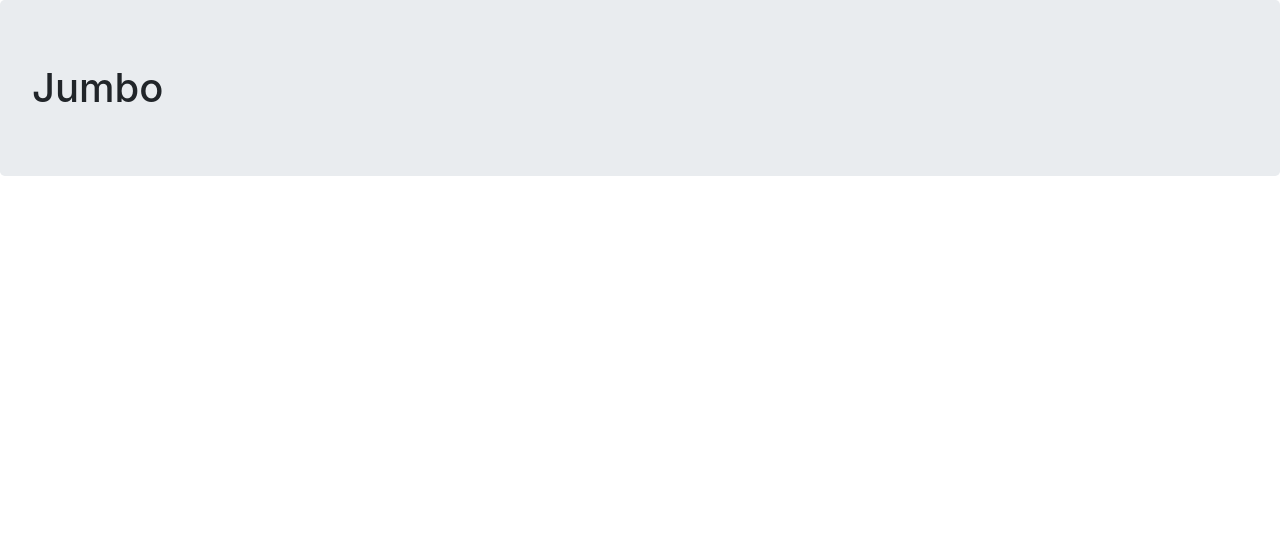
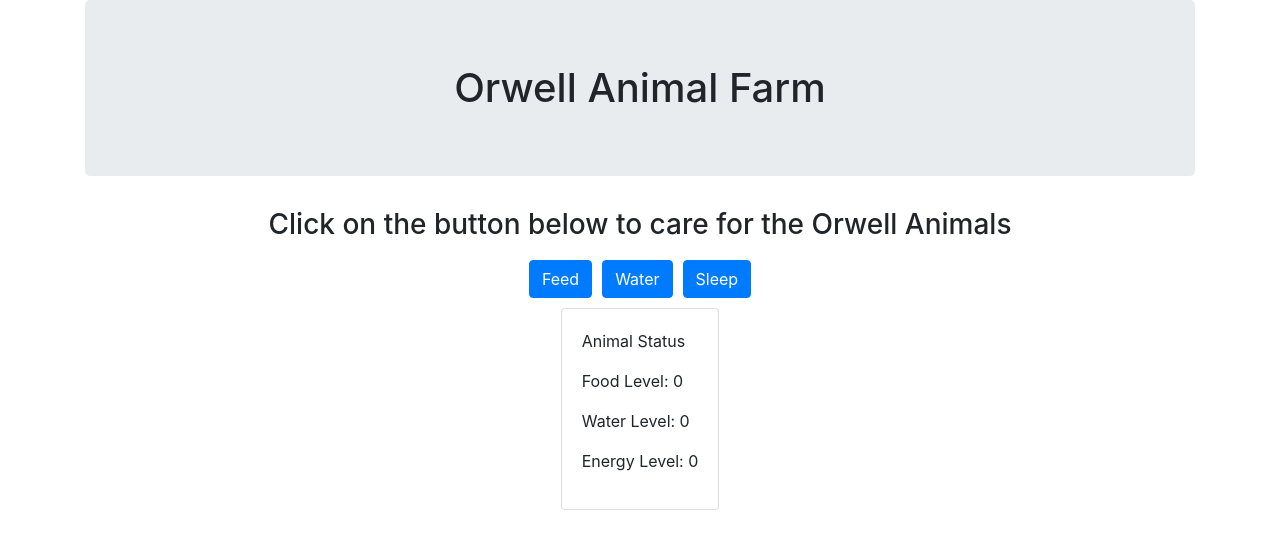
Before and after one commit to EllieLilithFox/orwell-animal-farm, a website built with webpack: page src/index.html in a window 1280 px wide. Built offline with nearby package versions, Linux system fonts and the light colour scheme.

Commit message:
add html and css code
Co-authored-by:  Joseph Pearce <joseph.pearce05@gmail.com>

```diff
--- a/src/animals.js
+++ b/src/animals.js
@@ -41,7 +41,7 @@ export class Animal {
       if (this.foodLevel > 0 && this.waterLevel > 0) {
         this.alive = true;
       } else {
-        this.alive= false;
+        this.alive = false;
       }
     }, 1001);
   }
--- a/src/index.html
+++ b/src/index.html
@@ -1,10 +1,39 @@
 <!DOCTYPE html>
 <html>
-  <head>
-    <script src="https://ajax.googleapis.com/ajax/libs/jquery/3.5.1/jquery.min.js"></script>
-    <title>Blank</title>
-  </head>
-  <body>
-    <h1 class="jumbotron">Jumbo</h1>
-  </body>
+
+<head>
+  <script src="https://ajax.googleapis.com/ajax/libs/jquery/3.5.1/jquery.min.js"></script>
+  <title>Animal Farm</title>
+</head>
+
+<body>
+  <div class="container">
+    <h1 class="jumbotron">Orwell Animal Farm</h1>
+    <!-- <h2 class="clock">Clock Widget</h2>
+    <div class="clock">
+      clock widget
+    </div> -->
+    <div class="flexbox-center">
+      <h3>Click on the button below to care for the Orwell Animals</h3>
+    </div>
+    <div class="flexbox-center">
+      <div class="flexbox-row">
+        <button type="button" id="feed" class="btn btn-primary">Feed</button>
+        <button type="button" id="water" class="btn btn-primary">Water</button>
+        <button type="button" id="sleep" class="btn btn-primary">Sleep</button>
+      </div>
+    </div>
+    <div class="flexbox-center">
+      <div class="flexbox card">
+        <div class="card-body">
+          <p>Animal Status</p>
+          <p>Food Level: <span id="food-level">0</span></p>
+          <p>Water Level: <span id="food-level">0</span></p>
+          <p>Energy Level: <span id="food-level">0</span></p>
+        </div>
+      </div>
+    </div>
+  </div>
+</body>
+
 </html>
--- a/src/styles.css
+++ b/src/styles.css
@@ -0,0 +1,22 @@
+.flexbox {
+  display: flex;
+  flex-direction: column;
+}
+
+.flexbox-row {
+  display: flex;
+  flex-direction: row;
+}
+
+.flexbox-center {
+  display: flex;
+  justify-content: center;
+}
+
+.btn {
+  margin: 10px 5px;
+}
+
+.jumbotron {
+  text-align: center;
+}
```
Also changed, not shown: __test__/animals.test.js (+1 -1 lines), README.md.
